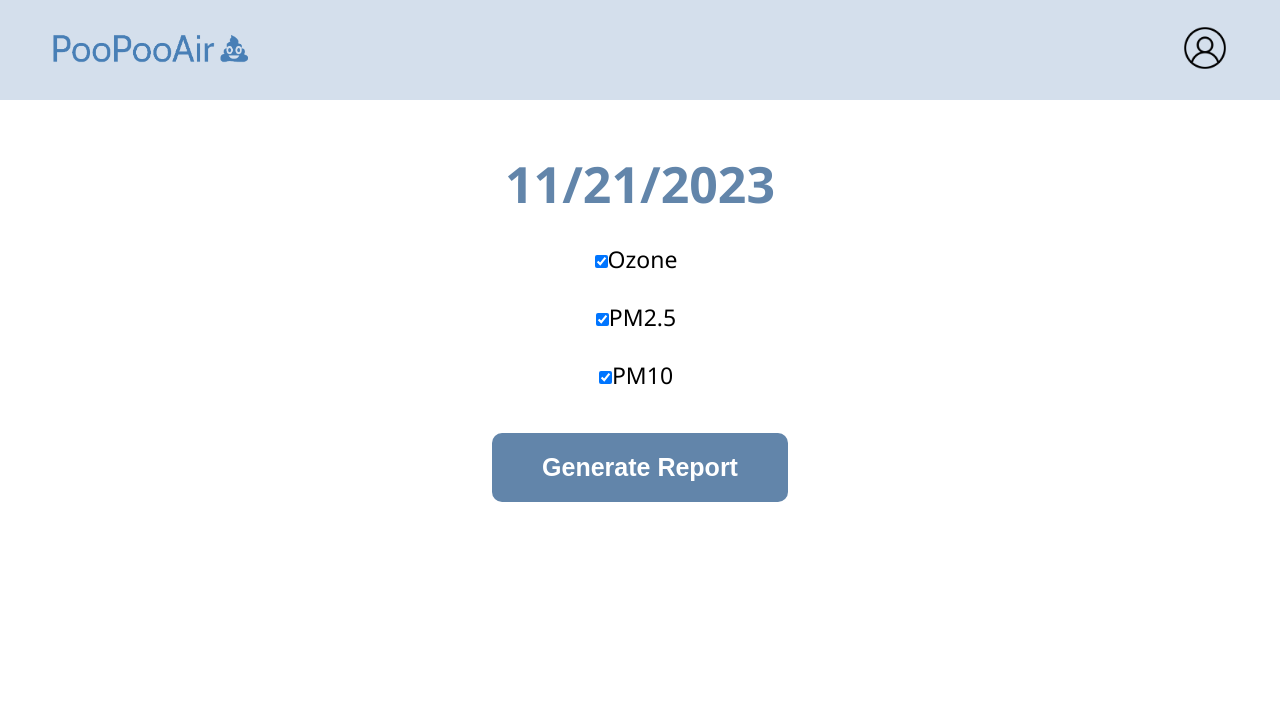
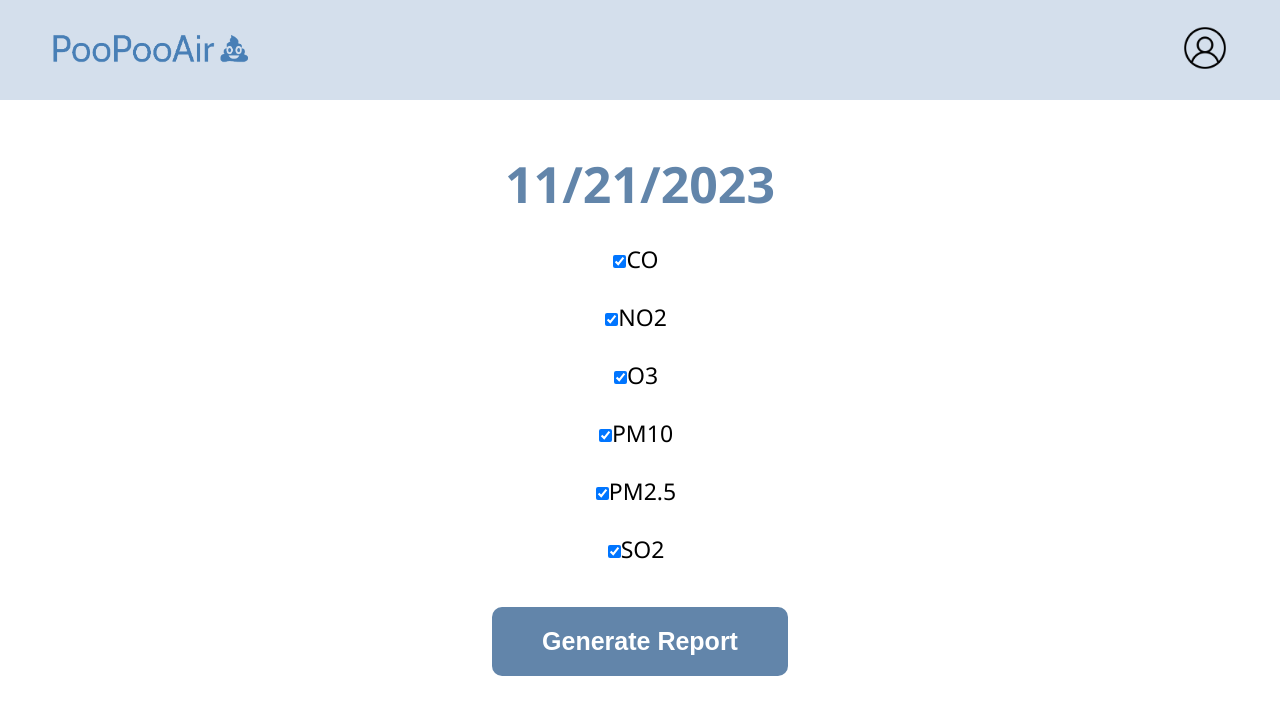
Before and after one commit to rainiechi/AirQualityFrontend, a React (Create React App) app: page /Home in a window 1280 px wide. Shown: the top 714 px of the page. Built offline with nearby package versions, Linux system fonts and the light colour scheme.

Commit message:
added backend communication on SignUp and Home

```diff
--- a/src/pages/Home.js
+++ b/src/pages/Home.js
@@ -10,32 +10,46 @@ function Home() {
   const formattedDate = today.toLocaleDateString();
 
   // State to manage the checkbox values
-  const [ozoneChecked, setOzoneChecked] = useState(true);
+  const [coChecked, setCOChecked] = useState(true);
+  const [no2Checked, setNO2Checked] = useState(true);
+  const [o3Checked, setO3Checked] = useState(true);
+  const [pm10Checked, setPM10Checked] = useState(true);
   const [pm25Checked, setPM25Checked] = useState(true);
-  const [pm10Checked, setPM10Checked] = useState(true);
-
-
+  const [so2Checked, setSO2Checked] = useState(true);
 
   const handleReportButtonClick = async () => {
     // JSON object with the checkbox values
     const checkboxValues = {
-      ozoneChecked,
-      pm25Checked,
-      pm10Checked,
+      co: coChecked,
+      no2: no2Checked,
+      o3: o3Checked,
+      pm10: pm10Checked,
+      pm25: pm25Checked,
+      so2: so2Checked,
     };
-    const jsonData = JSON.stringify(checkboxValues)
-   //send to back end
 
+    try {
+      const response = await fetch('http://localhost:8080/specificReading', {
+        method: 'POST',
+        headers: {
+          'Content-Type': 'application/json',
+        },
+        body: JSON.stringify(checkboxValues),
+      });
 
-    console.log(jsonData)
-    // go to /Report
-    navigate('/Report', {
-      state: {
-        ozoneChecked,
-        pm25Checked,
-        pm10Checked,
-      },
-    });
+      if (!response.ok) {
+        console.error('Error:', response.status, response.statusText);
+        return;
+      }
+
+      const responseData = await response.json();
+      console.log(responseData);
+
+      // Handle the response data
+
+    } catch (error) {
+      console.error('Error:', error);
+    }
   }
 
   return (
@@ -44,8 +58,26 @@ function Home() {
       <div className="date">{formattedDate}</div>
       <div className="checkbox">
         <label>
-          <input type="checkbox" checked={ozoneChecked} onChange={() => setOzoneChecked(!ozoneChecked)} />
-          Ozone
+          <input type="checkbox" checked={coChecked} onChange={() => setCOChecked(!coChecked)} />
+          CO
+        </label>
+      </div>
+      <div className="checkbox">
+        <label>
+          <input type="checkbox" checked={no2Checked} onChange={() => setNO2Checked(!no2Checked)} />
+          NO2
+        </label>
+      </div>
+      <div className="checkbox">
+        <label>
+          <input type="checkbox" checked={o3Checked} onChange={() => setO3Checked(!o3Checked)} />
+          O3
+        </label>
+      </div>
+      <div className="checkbox">
+        <label>
+          <input type="checkbox" checked={pm10Checked} onChange={() => setPM10Checked(!pm10Checked)} />
+          PM10
         </label>
       </div>
       <div className="checkbox">
@@ -56,8 +88,8 @@ function Home() {
       </div>
       <div className="checkbox">
         <label>
-          <input type="checkbox" checked={pm10Checked} onChange={() => setPM10Checked(!pm10Checked)} />
-          PM10
+          <input type="checkbox" checked={so2Checked} onChange={() => setSO2Checked(!so2Checked)} />
+          SO2
         </label>
       </div>
       <button className="reportButton" onClick={handleReportButtonClick}>
--- a/src/pages/Login.js
+++ b/src/pages/Login.js
@@ -1,4 +1,5 @@
 import React, { useState } from 'react';
+import { useNavigate } from 'react-router-dom'; // Use useNavigate for React Router v6
 import Logo from '../assets/logo.png';
 import '../styles/Login_Signup.css';
 import { Link } from 'react-router-dom';
@@ -6,6 +7,7 @@ import { Link } from 'react-router-dom';
 function Login(props) {
   const [Email, setEmail] = useState('');
   const [Pass, setPass] = useState('');
+  const navigate = useNavigate(); // Use useNavigate for React Router v6
 
   const handleSubmit = async (e) => {
     e.preventDefault();
@@ -15,7 +17,6 @@ function Login(props) {
       password: Pass,
     };
 
-    // Convert to JSON
     const jsonData = JSON.stringify(loginInfo);
 
     try {
@@ -28,14 +29,14 @@ function Login(props) {
       });
 
       if (!response.ok) {
-
         console.error('Error:', response.status, response.statusText);
         return;
       }
 
       const responseData = await response.json();
-      // Handle the response data
       console.log(responseData);
+      navigate('/Home');
+
     } catch (error) {
       console.error('Error:', error);
     }
--- a/src/pages/SignUp.js
+++ b/src/pages/SignUp.js
@@ -1,57 +1,71 @@
-import React, {useState} from 'react';
+import React, { useState } from 'react';
+import { Link, useNavigate } from 'react-router-dom';
 import '../styles/Login_Signup.css';
-import { Link } from 'react-router-dom';
 
 function SignUp(props) {
   const [Email, setEmail] = useState('');
   const [Pass, setPass] = useState('');
   const [FName, setFName] = useState('');
   const [LName, setLName] = useState('');
-    const [Location, setLocation] = useState('');
   const [Lat, setLat] = useState('');
   const [Lon, setLon] = useState('');
   const [Cell, setCell] = useState('');
+  const navigate = useNavigate();
 
-    const handleSubmit = (e) => {
+  const handleSubmit = async (e) => {
     e.preventDefault();
+
     const userData = {
-        firstName: FName,
-        lastName: LName,
+      fname: FName,
+      lname: LName,
       email: Email,
-        cellphone: Cell,
       password: Pass,
-        latitude: Lat,
-        longitude: Lon,
-        location: Location,
+      phone: Cell,
+      lat: Lat,
+      lon: Lon,
     };
 
     const jsonData = JSON.stringify(userData);
-      //send to back end
 
+    try {
+      const response = await fetch('http://localhost:8080/signup', {
+        method: 'POST',
+        headers: {
+          'Content-Type': 'application/json',
+        },
+        body: jsonData,
+      });
 
+      if (!response.ok) {
+        console.error('Error:', response.status, response.statusText);
+        return;
+      }
 
-      console.log(jsonData);
+      // Signup successful, navigate back to login
+      navigate('/Login');
+
+    } catch (error) {
+      console.error('Error:', error);
     }
+  };
 
   return (
     <div className='auth-form-container'>
       <form className="signup-form" onSubmit={handleSubmit}>
         <label htmlFor="First Name">* First Name</label>
-      <input value={FName} onChange={(e) => setFName(e.target.value)} type="Fname" placeholder="First Name"/>
+        <input value={FName} onChange={(e) => setFName(e.target.value)} type="text" placeholder="First Name"/>
         <label htmlFor="Last Name">* Last Name</label>
-      <input value={LName} onChange={(e) => setLName(e.target.value)} type="Lname" placeholder="Last Name"/>
+        <input value={LName} onChange={(e) => setLName(e.target.value)} type="text" placeholder="Last Name"/>
         <label htmlFor="Email">* Email</label>
-      <input value={Email} onChange={(e) => setEmail(e.target.value)} type="Email" placeholder="Enter an email"/>
+        <input value={Email} onChange={(e) => setEmail(e.target.value)} type="email" placeholder="Enter an email"/>
         <label htmlFor="Cellphone">Cellphone (Optional)</label>
-      <input value={Cell} onChange={(e) => setCell(e.target.value)} type="Cell" placeholder="Enter cellphone number"/>
+        <input value={Cell} onChange={(e) => setCell(e.target.value)} type="text" placeholder="Enter cellphone number"/>
         <label htmlFor="Password">* Password</label>
-      <input value={Pass} onChange={(e) => setPass(e.target.value)} Type="Password" placeholder="Enter a password" id="Password" name="Password"/>
+        <input value={Pass} onChange={(e) => setPass(e.target.value)} type="password" placeholder="Enter a password" id="Password" name="Password"/>
         <label htmlFor="Latitude">* Latitude</label>
-      <input value={Lat} onChange={(e) => setLat(e.target.value)} type="Lat" placeholder="Enter latitude"/>
+        <input value={Lat} onChange={(e) => setLat(e.target.value)} type="text" placeholder="Enter latitude"/>
         <label htmlFor="Longitude">* Longitude</label>
-      <input value={Lon} onChange={(e) => setLon(e.target.value)} type="Lon" placeholder="Enter longitude"/>
-      <label htmlFor="Location">* Location</label>
-      <input value={Location} onChange={(e) => setLocation(e.target.value)} type="Location" placeholder="City, State"/>
+        <input value={Lon} onChange={(e) => setLon(e.target.value)} type="text" placeholder="Enter longitude"/>
         <button type="submit">Register</button>
       </form>
 
@@ -59,6 +73,7 @@ function SignUp(props) {
         Already have an account? <Link to="/Login">Login here</Link>.
       </p>
     </div>
-  )
+  );
 }
+
 export default SignUp;
```
Lines whose indentation alone changed are shown as unchanged.
